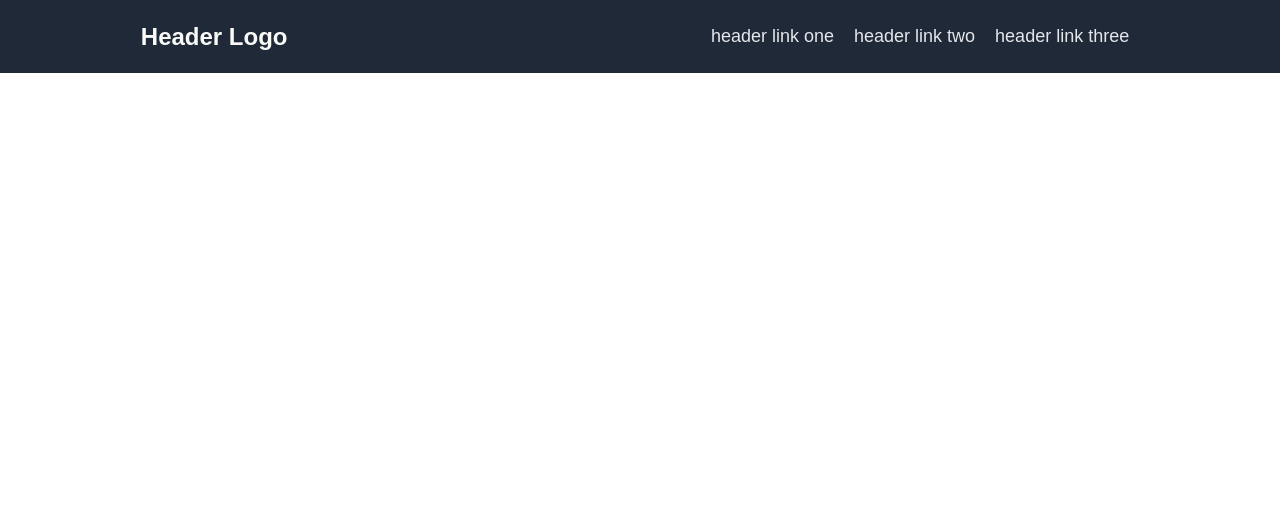
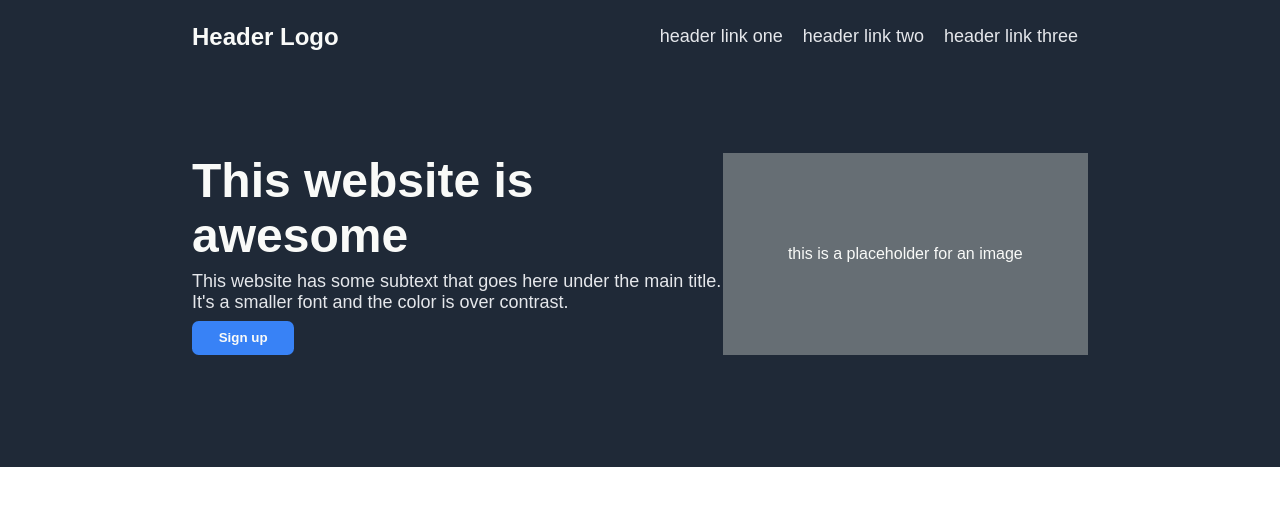
Before and after one commit to lucasqueiroz23/odin-Landing-page, a plain HTML site: page index.html in a window 1280 px wide. Drawn offline with Linux system fonts and the light colour scheme.

Commit message:
Add hero

```diff
--- a/index.html
+++ b/index.html
@@ -6,7 +6,8 @@
   <link rel="stylesheet" href="./styles.css">
 </head>
 <body>
-  <section class="header bg-dark">
+  <section class="bg-dark">
+    <div class="header">
       <header class="top">
         <div class="logo">Header Logo</div>
         <nav class="links">
@@ -17,6 +18,17 @@
           </ul>
         </nav>
       </header>
+      <div class="hero">
+        <div class="hero-text">
+          <h1 class="main-text bg-dark">This website is awesome</h1>
+          <p class="secondary">This website has some subtext that goes here under the main title. It's a smaller font and the color is over contrast.</p>
+          <button>Sign up</button>
+        </div>
+        <div class="hero-placeholder">
+          <div>this is a placeholder for an image</div>
+        </div>
+      </div>
+    </div>
   </section>
 </body>
 </html>
--- a/styles.css
+++ b/styles.css
@@ -11,6 +11,10 @@ ul {
 
 .header {
   padding: 1em;
+  width: 70%;
+  margin: auto;
+  display: flex;
+  flex-direction: column;
 }
 
 .bg-dark {
@@ -24,8 +28,7 @@ ul {
 }
 
 .top {
-  width: 80%;
-  margin: auto;
+
   display: flex;
   justify-content: space-between;
   align-items: center;
@@ -48,3 +51,38 @@ ul {
 a {
   text-decoration: none;
 }
+
+.hero {
+  display: flex;
+  padding: 6em 0 6em 0;
+}
+
+.hero-placeholder {
+  background-color: rgb(102, 110, 116);
+  width: 70%;
+  display: flex;
+  align-items: center;
+  justify-content: center;
+  flex-wrap: nowrap;
+}
+
+.main-text {
+  font-size: 48px;
+  font-weight: 800;
+}
+
+.hero-text {
+  display: flex;
+  flex-direction: column;
+  align-items: flex-start;
+  gap: .5em;
+}
+
+.hero-text button {
+  color:#F9FAF8;
+  background-color: #3882F6;
+  padding: .7em 2em;
+  font-weight: bold;
+  border-style: none;
+  border-radius: .5em;
+}
```
Lines whose indentation alone changed are shown as unchanged.
